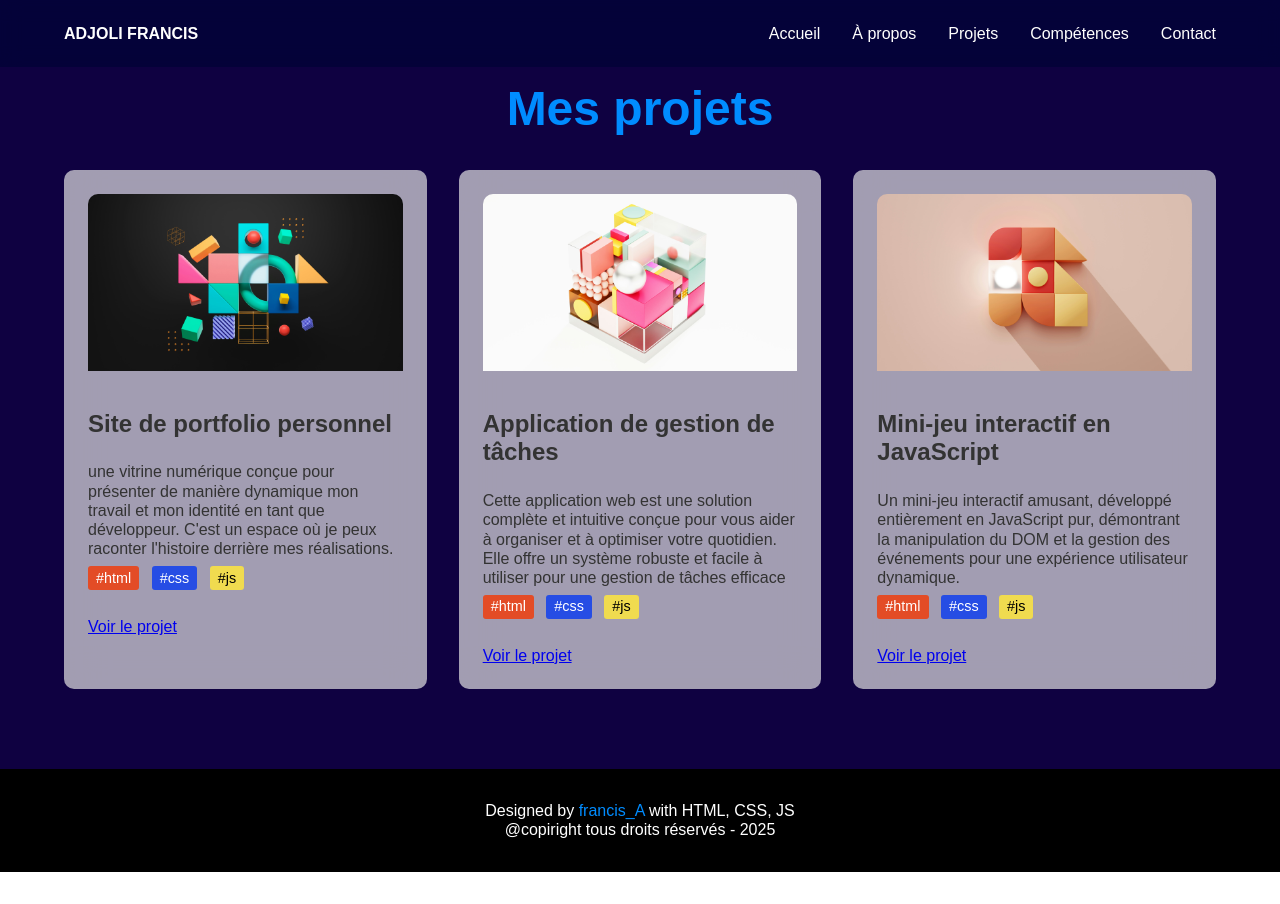
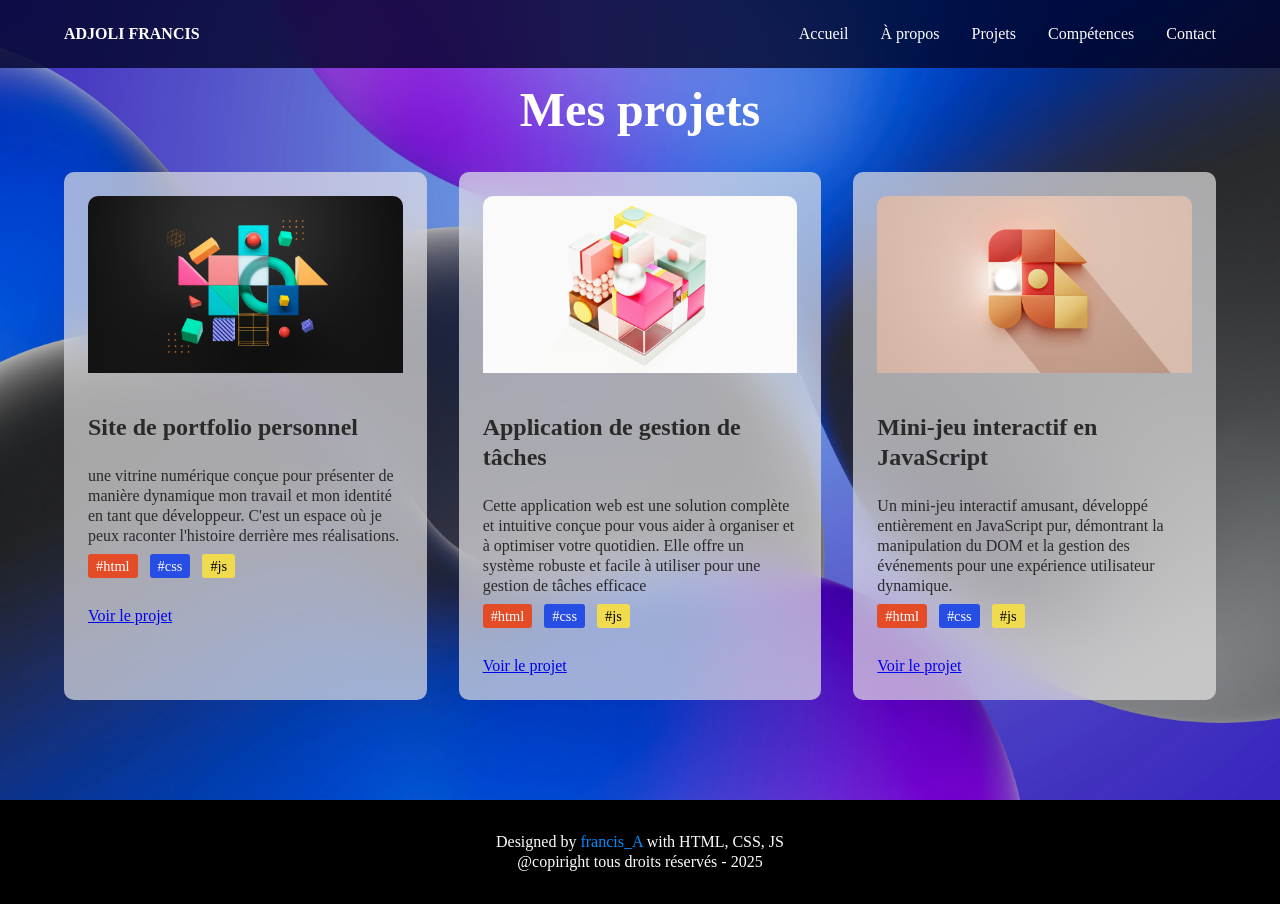
Before and after one commit to francis550/Francis_Portfolio, a plain HTML site: page projets.html in a window 1280 px wide. Before the commit the page ends 872 px from the top, so only its background shows below. Drawn offline with Linux system fonts and the light colour scheme.

Commit message:
modif du code source

```diff
--- a/css/style.css
+++ b/css/style.css
@@ -6,17 +6,27 @@
 }
 
 body {
-    font-family: 'Poppins', sans-serif;
-    line-height: 1.2;
-    color: #333;
+    line-height: 1.25;
+    color: #2b2a2a;
     background-color: #fff;
+    font-family: 'Mazzard H';
+    src: url('MazzardH-Regular.eot');
+    src: local('Mazzard H Regular'), local('MazzardH-Regular'),
+        url('MazzardH-Regular.eot?#iefix') format('embedded-opentype'),
+        url('MazzardH-Regular.woff2') format('woff2'),
+        url('MazzardH-Regular.woff') format('woff'),
+        url('MazzardH-Regular.ttf') format('truetype');
+    font-weight: normal;
+    font-style: normal;
+    scroll-behavior: smooth;
 }
+
 
 /* Header et Navigation */
 header {
 
-    background: rgba(1, 4, 53, 0.678); /* Arrière-plan semi-transparent */
-    backdrop-filter: blur(10px); /* Effet de flou */
+    background: rgba(0, 3, 39, 0.788); /* Arrière-plan semi-transparent */
+    backdrop-filter: blur(20px); /* Effet de flou */
     padding: 1.5rem 5%;
     position: fixed;
     width: 100%;
@@ -65,7 +75,7 @@ h1 {
 }
 
 h2 {
-    font-size: 1,5rem;
+    font-size: 2,5rem;
     margin-bottom: 1.5rem;
     text-align: left;
 }
@@ -169,11 +179,15 @@ h2 {
     text-align: justify;
 }
 
+
 /* Projets */
 .projects {
-    backdrop-filter: blur(100px); /* Effet de flou */
-    background-color: #0f0141;
+    width: 100%;
+    height: 100vh;
+    background-image: url('../images/bac7.jpg');
     background-size: cover;
+    background-repeat: no-repeat;
+    background-position: center;
 
 }
 .projects-grid {
@@ -272,10 +286,11 @@ h2 {
 
 /* Contact */
 .contact {
-    backdrop-filter: blur(10px); /* Effet de flou */
-    min-height: 100vh;
-    background-color: #0f0141;
+    width: 100%;
+    height: 100vh;
+    background-image: url('../images/bac6.jpg');
     background-size: cover;
+    background-repeat: no-repeat;
     background-position: center;
 }
 
--- a/projets.html
+++ b/projets.html
@@ -6,10 +6,6 @@
     <title>Portfolio - Francis A</title>
     <link rel="stylesheet" href="css/style.css">
     <link rel="icon" href="images/logo.ico" >
-    <link rel="preconnect" href="https://fonts.googleapis.com">
-    <link rel="preconnect" href="https://fonts.gstatic.com" crossorigin>
-    <link href="https://fonts.googleapis.com/css2?family=Fira+Code:wght@400;700&family=Inter:wght@400;600;700&display=swap" rel="stylesheet">
-    <link rel="stylesheet" href="https://cdnjs.cloudflare.com/ajax/libs/font-awesome/6.0.0-beta3/css/all.min.css">
 </head>
 
 <body>
@@ -28,7 +24,7 @@
     </header>
 
      <section id="projets" class="projects">
-            <h1 class="soutitre">Mes projets</h1>
+            <h1 class="soutitree">Mes projets</h1>
             <div class="projects-grid">
                 <div class="project-card">
                     <div class="project-image-wrapper">
```
Also changed, not shown: a-propos.html (+0 -4 lines), competences.html (+0 -4 lines), contact.html (+0 -4 lines), index.html (+2 -6 lines), images/bac1.jpg (deleted), images/bac2.jpg (deleted), images/bac4.jpg (deleted), images/bac5.jpg (deleted), images/logo.png (deleted), images/projet 4.jpg (deleted), images/projet 6.jpg (deleted), images/projet 7.jpg (deleted), 2 other files.
